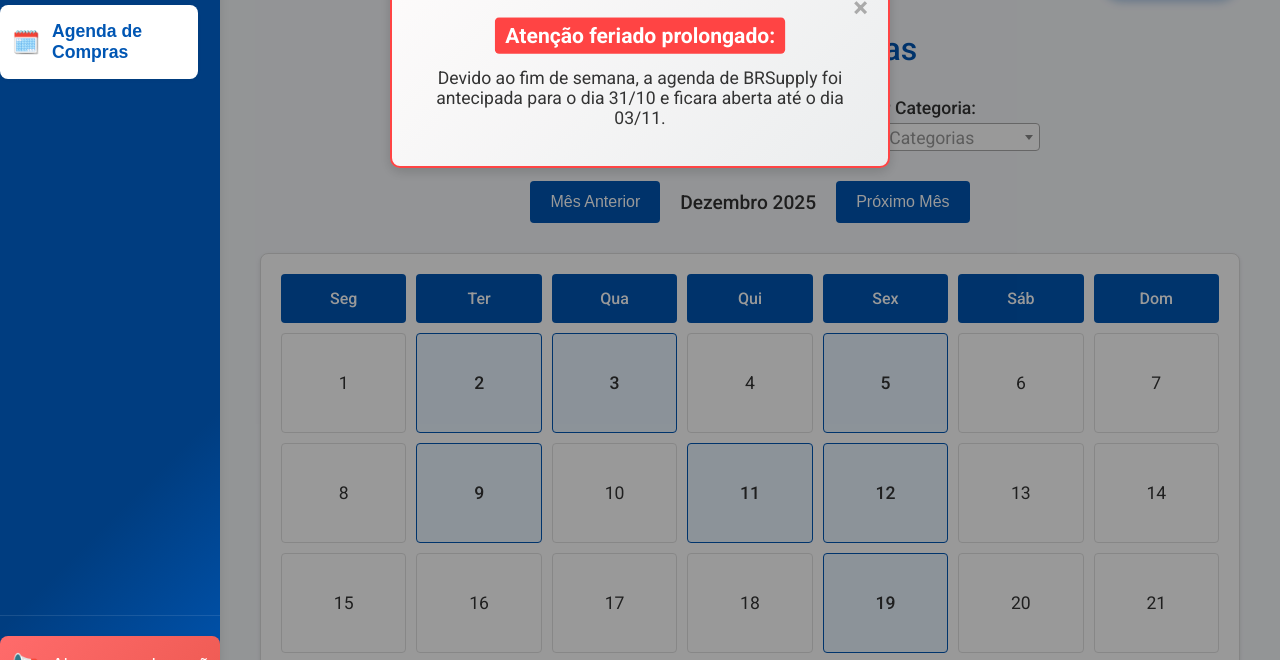
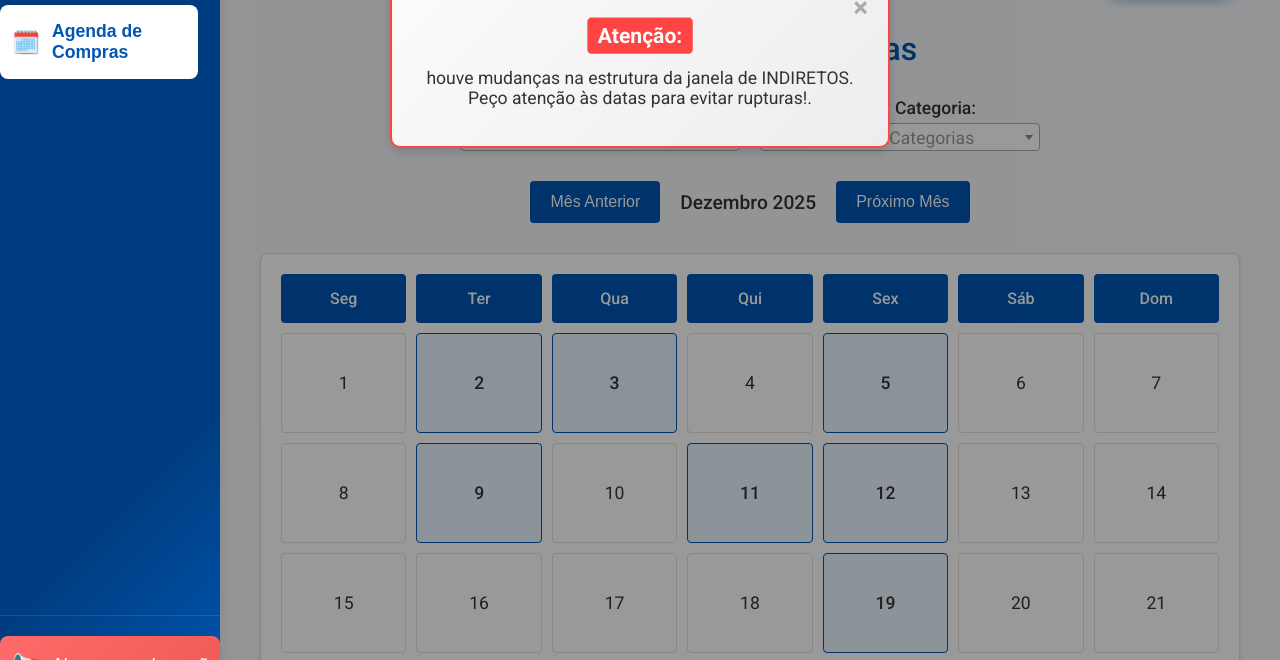
Before and after one commit to ComprasDecio/AgendaDeCompras, a plain HTML site: page index.html in a window 1280 px wide. Shown: the part 85-745 px from the top of the page. Drawn offline with nearby package versions, Linux system fonts and the light colour scheme.

Commit message:
Update index.html

```diff
--- a/index.html
+++ b/index.html
@@ -558,10 +558,10 @@
       <span class="close" onclick="fecharPopup()">&times;</span>
       <div id="popupContent">
         <p style="font-weight: bold; font-size: 1.2rem; text-align: center;">
-          <span class="alert-header">Atenção feriado prolongado:</span>
+          <span class="alert-header">Atenção:</span>
         </p>
         <p style="font-size: 1.1rem; text-align: center;">
-          Devido ao fim de semana, a agenda de BRSupply foi antecipada para o dia 31/10 e ficara aberta até o dia 03/11.
+          houve mudanças na estrutura da janela de INDIRETOS. Peço atenção às datas para evitar rupturas!.
         </p>
       </div>
     </div>
@@ -859,4 +859,5 @@
     };
   </script>
 </body>
+
 </html>
```
